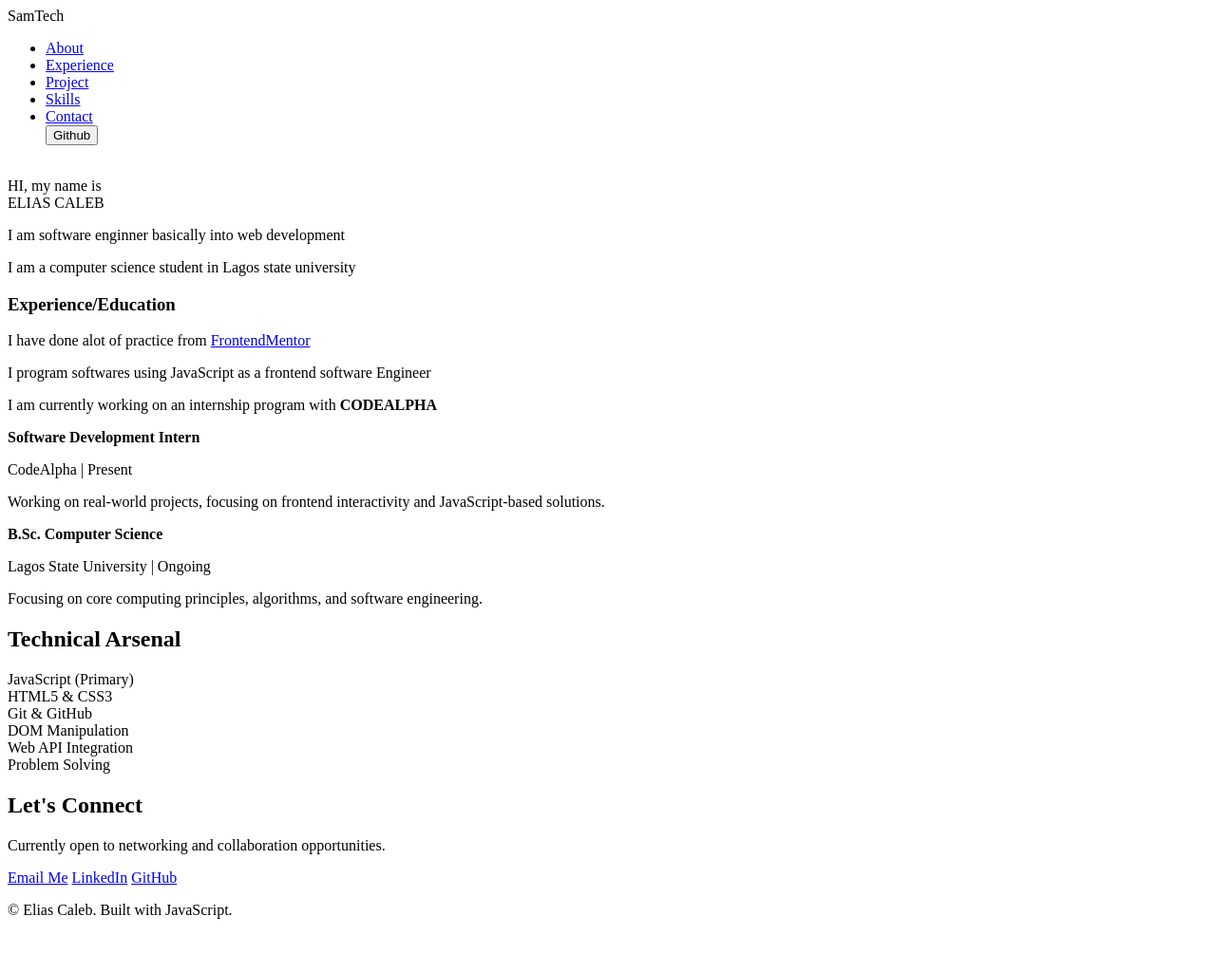
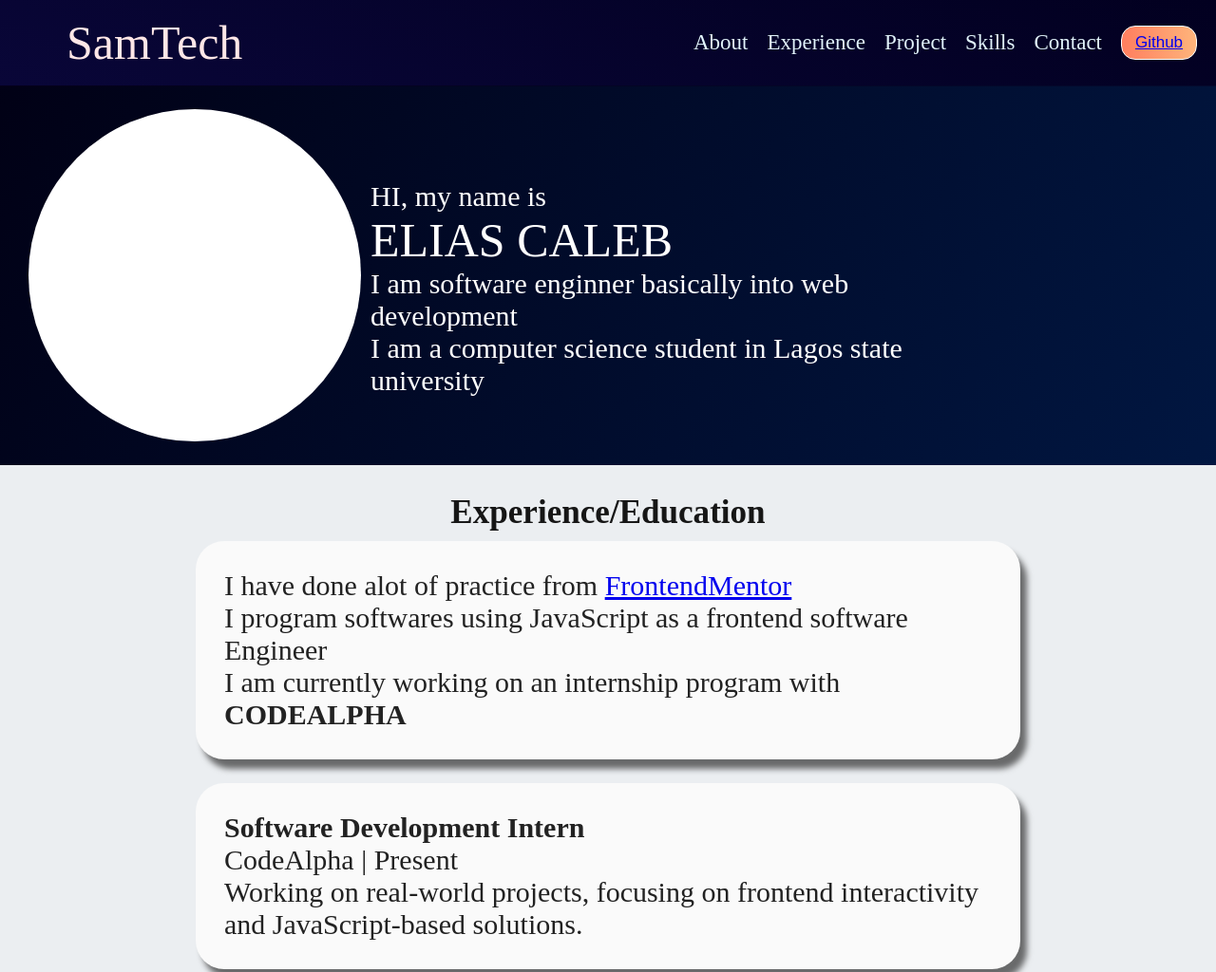
Before and after one commit to Callebthetechie/myportfolio, a plain HTML site: page index.html in a window 1280 px wide. Shown: the top 1024 px of the page at 95% size. Before the commit the page ends 984 px from the top, so only its background shows below. Drawn offline with Linux system fonts and the light colour scheme.

Commit message:
Add files via upload

```diff
--- a/index.html
+++ b/index.html
@@ -5,7 +5,7 @@
     <meta charset="UTF-8">
     <meta name="viewport" content="width=device-width, initial-scale=1.0">
     <title>MyPortfolio</title>
-    <link rel="stylesheet" href="stylee.css">
+    <link rel="stylesheet" href="style.css">
 </head>
 
 <body>
@@ -17,7 +17,7 @@
             <li><a href="#project">Project</a></li>
             <li><a href="#skills">Skills</a></li>
             <li><a href="#contact">Contact</a></li>
-            <button type="button" class="btn">Github</button>
+            <button type="button" class="btn" ><a href="https://callebthetechie.github.io/">Github</a></button>
         </ul>
     </div>
     <div class="hero" id="about">
@@ -33,7 +33,7 @@
     <section id="experience">
         <h3>Experience/Education</h3>
         <div class="education">
-            <p>I have done alot of practice from <a href="www.frontendmentor.io">FrontendMentor</a></p>
+            <p>I have done alot of practice from <a href="https://www.frontendmentor.io/home">FrontendMentor</a></p>
             <p>I program softwares using JavaScript as a frontend software Engineer </p>
             <p>I am currently working on an internship program with <b>CODEALPHA</b></p>
         </div>
@@ -65,7 +65,7 @@
         <div class="contact-links">
             <a href="cs5651994@gmail.com">Email Me</a>
             <a href="#">LinkedIn</a>
-            <a href="calebthetechie">GitHub</a>
+            <a href="https://callebthetechie.github.io/">GitHub</a>
         </div>
     </section>
 
```
